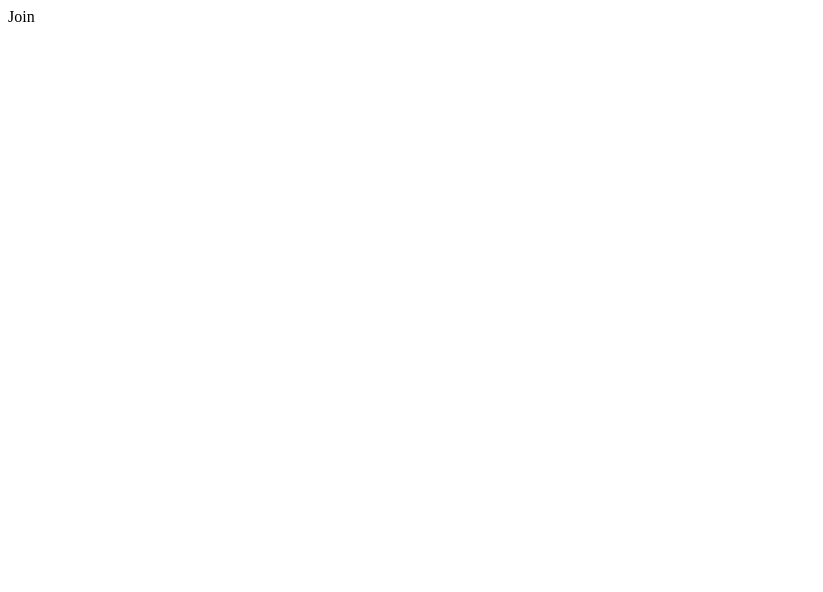
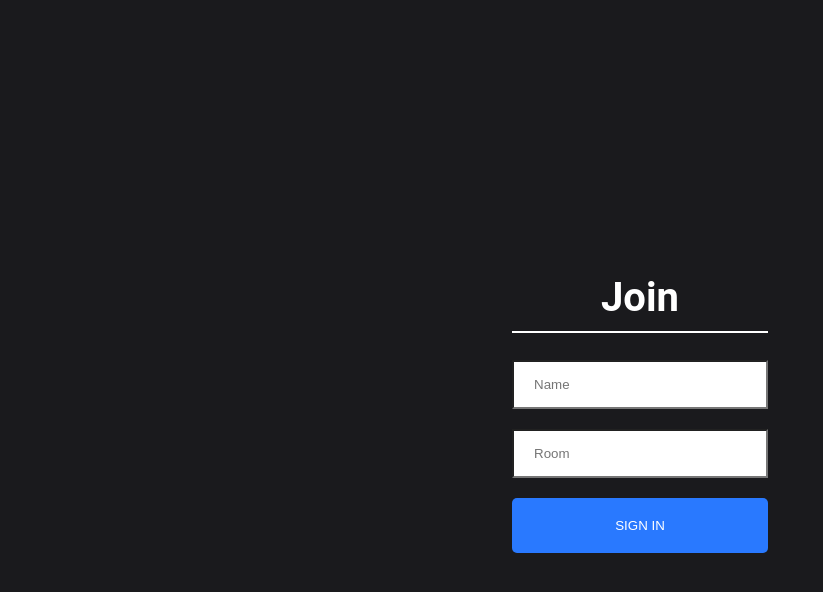
Before and after one commit to kaylarubin/rating-room, a React (Create React App) app in the folder client/: page / in a window 1280 px wide. Shown: the top 592 px of the page, without its empty margins (0-823 px from the left). Built offline with nearby package versions, Linux system fonts and the light colour scheme.

Commit message:
added room routing and Join page interface

```diff
--- a/client/src/App.js
+++ b/client/src/App.js
@@ -1,7 +1,7 @@
 import React from "react";
 import { BrowserRouter as Router, Route, Routes } from "react-router-dom";
-import Chat from "./Chat";
-import Join from "./Join";
+import Chat from "./components/Chat";
+import Join from "./components/Join";
 
 const App = () => {
   return (
--- a/client/src/Join.js
+++ /dev/null
@@ -1,4 +0,0 @@
-const Join = () => {
-  return <div>Join</div>;
-};
-export default Join;
--- /dev/null
+++ b/client/src/components/Join.js
@@ -0,0 +1,58 @@
+import React, { useState } from "react";
+import { useNavigate } from "react-router-dom";
+import "../styles/Join.css";
+
+const Join = ({ userTaken }) => {
+  const [name, setName] = useState("");
+  const [room, setRoom] = useState("");
+
+  const navigate = useNavigate();
+
+  const joinRoom = (event) => {
+    if (!name || !room) {
+      event.preventDefault();
+      return;
+    }
+    navigate(`/chat?name=${name}&room=${room}`);
+  };
+
+  return (
+    <div className="joinOuterContainer">
+      <div className="joinInnerContainer">
+        <h1 className="heading">Join</h1>
+        {userTaken ? (
+          <div className="userTakenError">
+            Name is already taken for that room.
+          </div>
+        ) : null}
+        <div>
+          <input
+            placeholder="Name"
+            className="joinInput"
+            type="text"
+            onChange={(event) => {
+              setName(event.target.value);
+            }}
+          />
+        </div>
+        <div>
+          <input
+            placeholder="Room"
+            className="joinInput mt-20"
+            type="text"
+            onChange={(event) => {
+              setRoom(event.target.value);
+            }}
+            onKeyPress={(event) =>
+              event.key === "Enter" ? joinRoom(event) : null
+            }
+          />
+        </div>
+        <button className={"button mt-20"} type="submit" onClick={joinRoom}>
+          Sign In
+        </button>
+      </div>
+    </div>
+  );
+};
+export default Join;
--- /dev/null
+++ b/client/src/styles/Join.css
@@ -0,0 +1,75 @@
+html, body {
+    font-family: 'Roboto', sans-serif;
+    padding: 0;
+    margin: 0;
+  }
+
+  #root {
+    height: 100vh;
+  }
+
+  * {
+    box-sizing: border-box;
+  }
+
+  .joinOuterContainer {
+    display: flex;
+    justify-content: center;
+    text-align: center;
+    height: 100vh;
+    align-items: center;
+    background-color: #1A1A1D;
+  }
+
+  .joinInnerContainer {
+    width: 20%;
+  }
+
+  .joinInput {
+    border-radius: 0;
+    padding: 15px 20px;
+    width: 100%;
+  }
+
+  .heading {
+    color: white;
+    font-size: 2.5em;
+    padding-bottom: 10px;
+    border-bottom: 2px solid white;
+  }
+
+  .button {
+      color: #fff !important;
+      text-transform: uppercase;
+      text-decoration: none;
+      background: #2979FF;
+      padding: 20px;
+      border-radius: 5px;
+      display: inline-block;
+      border: none;
+      width: 100%;
+  }
+
+  .mt-20 {
+    margin-top: 20px;
+  }
+
+  .userTakenError{
+    color: #f77979;
+    font-size: .9rem;
+    margin-bottom:1rem;
+  }
+
+  @media (min-width: 320px) and (max-width: 480px) {
+    .joinOuterContainer {
+      height: 100%;
+    }
+
+    .joinInnerContainer {
+      width: 90%;
+    }
+  }
+
+  button:focus {
+    outline: 0;
+  }
```
Also changed, not shown: client/src/components/Chat.js (renamed from client/src/Chat.js), 2 other files (tests, documents, lock files or other folders).
